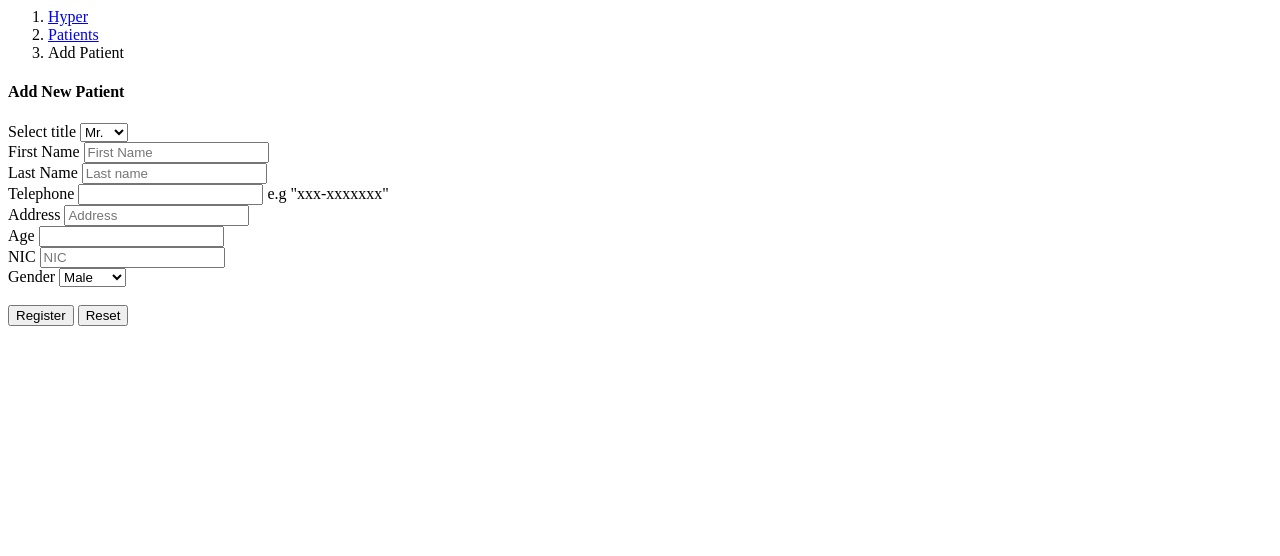
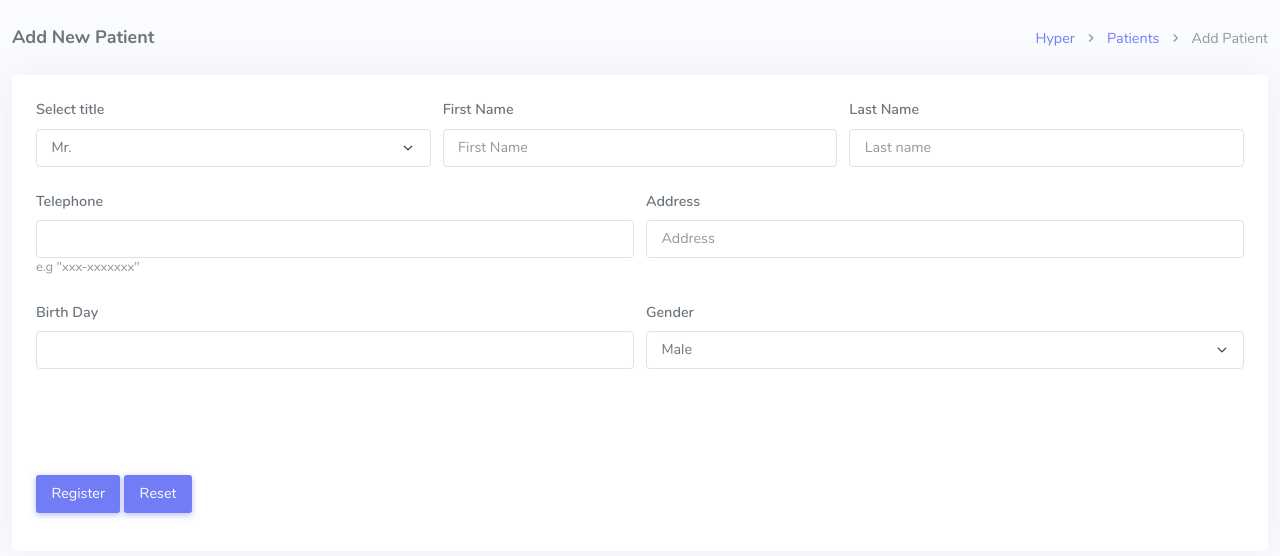
Before and after one commit to pasanbope/medtech, a PHP site: page /pages/add-patient.php in a window 1280 px wide. Shown: the top 556 px of the page. Run offline with PHP 8.4, Linux system fonts and the light colour scheme.

Commit message:
add patient - 1

```diff
--- a/pages/add-patient.php
+++ b/pages/add-patient.php
@@ -1,3 +1,15 @@
+<!-- App favicon -->
+<link rel="shortcut icon" href="assets/images/favicon.ico">
+
+<!-- Theme Config Js -->
+<script src="assets/js/hyper-config.js"></script>
+
+<!-- App css -->
+<link href="assets/css/app-saas.min.css" rel="stylesheet" type="text/css" id="app-style" />
+
+<!-- Icons css -->
+<link href="assets/css/icons.min.css" rel="stylesheet" type="text/css" />
+
 <div class="content">
 
     <!-- Start Content-->
@@ -27,52 +39,56 @@
                         <div class="row g-2">
                             <div class="mb-3 col-md-4">
                                 <label for="inputTitlee" class="form-label">Select title</label>
-                            <select id="inputTitle" class="form-select">
+                                <select id="Title" class="form-select">
                                     <option>Mr.</option>
                                     <option>Mrs.</option>
                                 </select>
                             </div>
                             <div class="mb-3 col-md-4">
                                 <label for="firstname4" class="form-label">First Name</label>
-                            <input type="text" class="form-control" id="firstname4" placeholder="First Name">
+                                <input type="text" class="form-control" id="firstname" placeholder="First Name">
                             </div>
                             <div class="mb-3 col-md-4">
                                 <label for="lastname4" class="form-label">Last Name</label>
-                            <input type="text" class="form-control" id="lastname4" placeholder="Last name">
+                                <input type="text" class="form-control" id="lastname" placeholder="Last name">
                             </div>
                         </div>
 
                         <div class="row g-2">
                             <div class="mb-3 col-md-6">
                                 <label class="form-label">Telephone</label>
-                            <input type="text" class="form-control" data-toggle="input-mask" data-mask-format="000-0000000">
+                                <input type="text" class="form-control" data-toggle="input-mask"
+                                    data-mask-format="000-0000000" id="Tel">
                                 <span class="font-13 text-muted">e.g "xxx-xxxxxxx"</span>
                             </div>
                             <div class="mb-3 col-md-6">
                                 <label for="inputAddress" class="form-label">Address</label>
-                            <input type="text" class="form-control" id="inputAddress" placeholder="Address">
+                                <input type="text" class="form-control" id="Address" placeholder="Address">
                             </div>
                         </div>
 
                         <div class="row g-2">
-                        <div class="mb-3 col-md-4">
-                            <label for="example-number" class="form-label">Age</label>
-                            <input class="form-control" id="example-number" type="number" name="number">
+                            <div class="mb-3 col-md-6">
+                                <div class="mb-3 position-relative" id="datepicker1">
+                                    <label class="form-label">Birth Day</label>
+                                    <input type="text" class="form-control" data-provide="datepicker"
+                                        data-date-today-highlight="true" data-date-container="#datepicker1" id="Bday">
                                 </div>
-                        <div class="mb-3 col-md-4">
-                            <label for="inputNIC" class="form-label">NIC</label>
-                            <input type="number" class="form-control" id="inputNIC" placeholder="NIC">
                             </div>
-                        <div class="mb-3 col-md-4">
+
+                            <div class="mb-3 col-md-6">
                                 <label for="inputGender" class="form-label">Gender</label>
-                            <select id="inputGender" class="form-select">
+                                <select id="Gender" class="form-select">
                                     <option>Male</option>
                                     <option>Female</option>
                                 </select>
                             </div>
+                            <div class="mb-3 col-md-12">
+                            <div id="result"></div>
+                        </div>
                         </div><br>
 
-                    <button type="submit" class="btn btn-primary">Register</button>
+                        <button type="button" id="addpat_btn" class="btn btn-primary">Register</button>
                         <button type="submit" class="btn btn-primary">Reset</button>
                     </form>
                     <!-- end add new doctor form -->
@@ -80,4 +96,34 @@
             </div>
         </div> <!-- container -->
 
+        <!-- Vendor js -->
+        <script src="assets/js/vendor.min.js"></script>
+
+        <!-- App js -->
+        <script src="assets/js/app.min.js"></script>
+
+        <script>
+            $(document).ready(function () {
+                $("#addpat_btn").click(function () {
+                    $.post(
+                        "actions/add_pat.php",
+                        {
+                            title: $('#Title').val(),
+                            firstname: $('#firstname').val(),
+                            lastname: $('#lastname').val(),
+                            tel: $('#Tel').val(),
+                            address: $('#Address').val(),
+                            birthday: $('#Bday').val(),
+
+                            gender: $('#Gender').val(),
+                        },
+                        function (data) {
+                            $('#result').html(data);
+                        });
+
+                });
+            });
+
+        </script>
+
     </div> <!-- content -->
```
Also changed, not shown: actions/add_pat.php (added, +56 -0 lines). Lines whose indentation alone changed are shown as unchanged.
